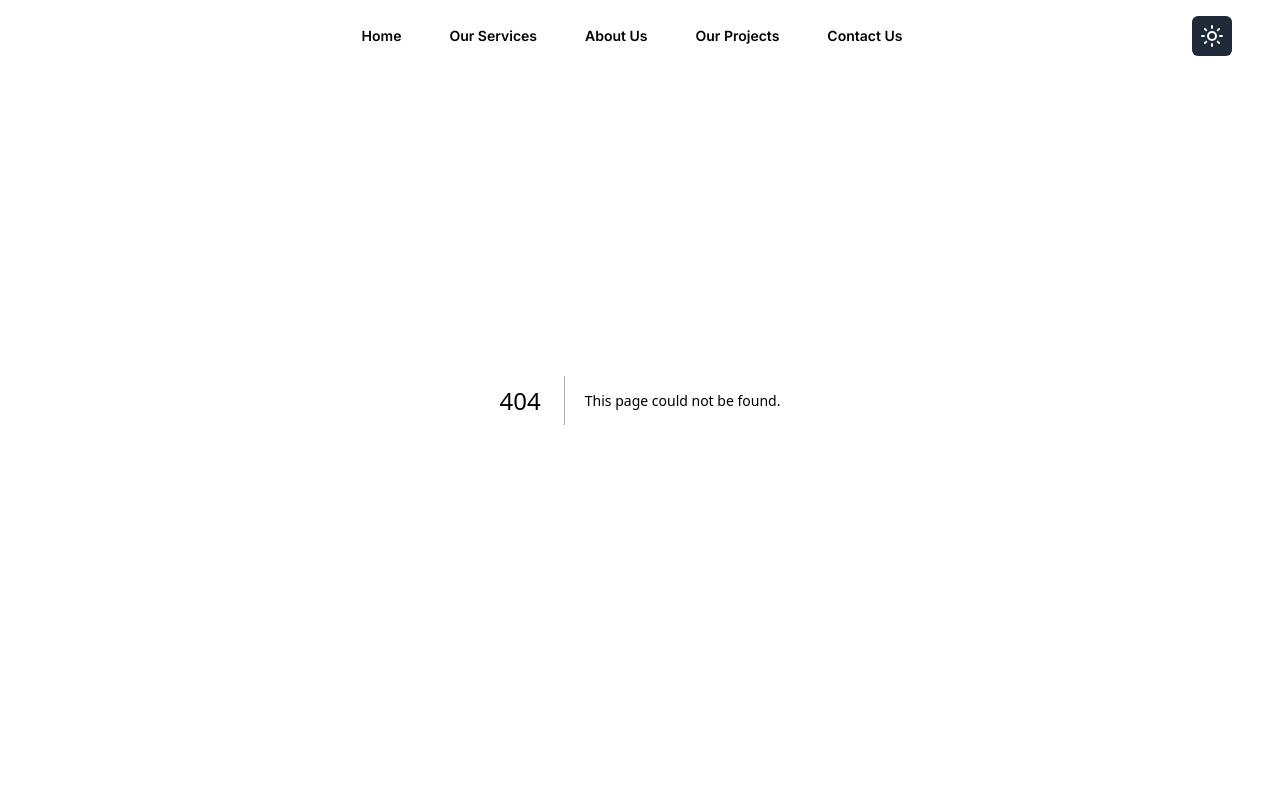
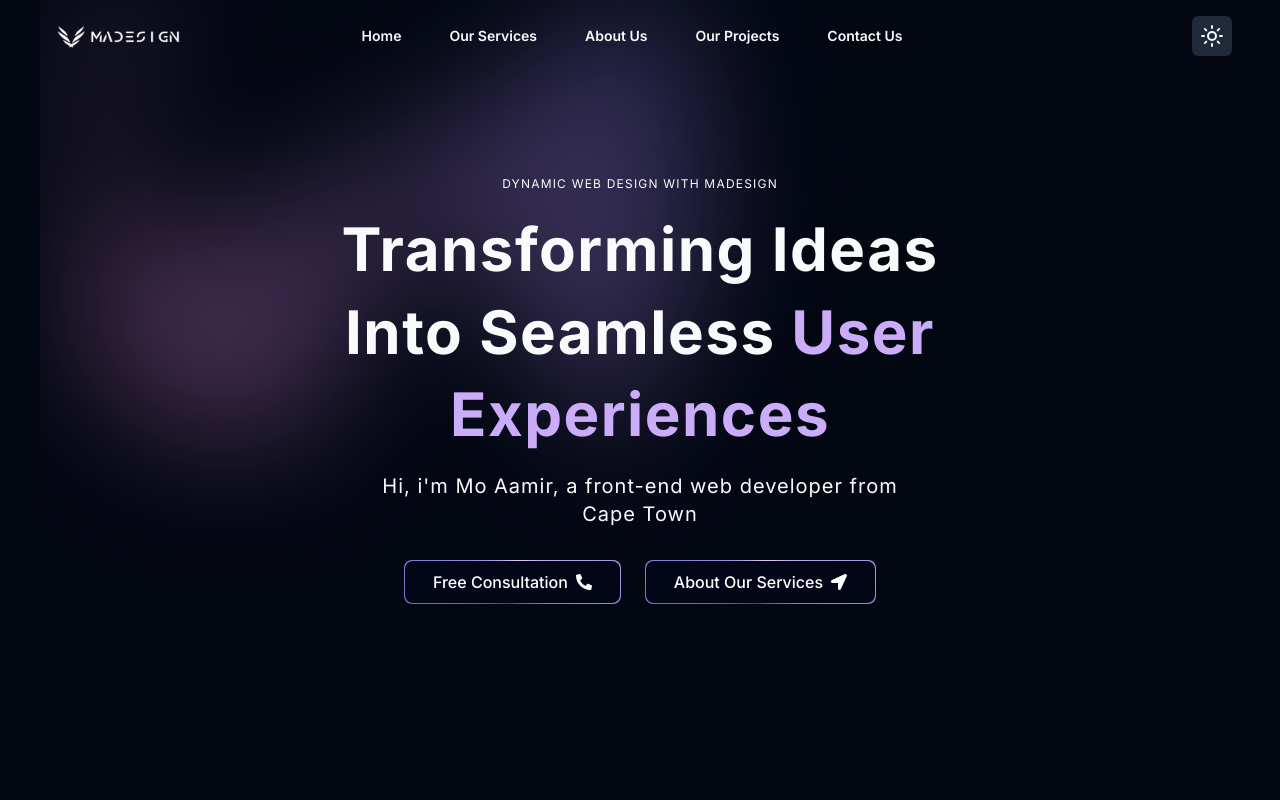
Before and after one commit to madesignn/madesign, a Next.js app: page / in a window 1280 px wide. Before the commit this address had no page. Shown: the top 800 px of the page. Built offline with nearby package versions, Linux system fonts and the light colour scheme.

Commit message:
Redone Router Test

```diff
--- /dev/null
+++ b/app/page.tsx
@@ -0,0 +1,13 @@
+import Hero from "@/components/Hero";
+
+
+
+export default function Home() {
+  return (
+    <main className="relative flex justify-center items-center flex-col mx-auto sm:px-10 px-5 overflow-clip">
+      <div className="max-w-7xl w-full">
+      <Hero />
+      </div>
+    </main>
+  );
+}
```
